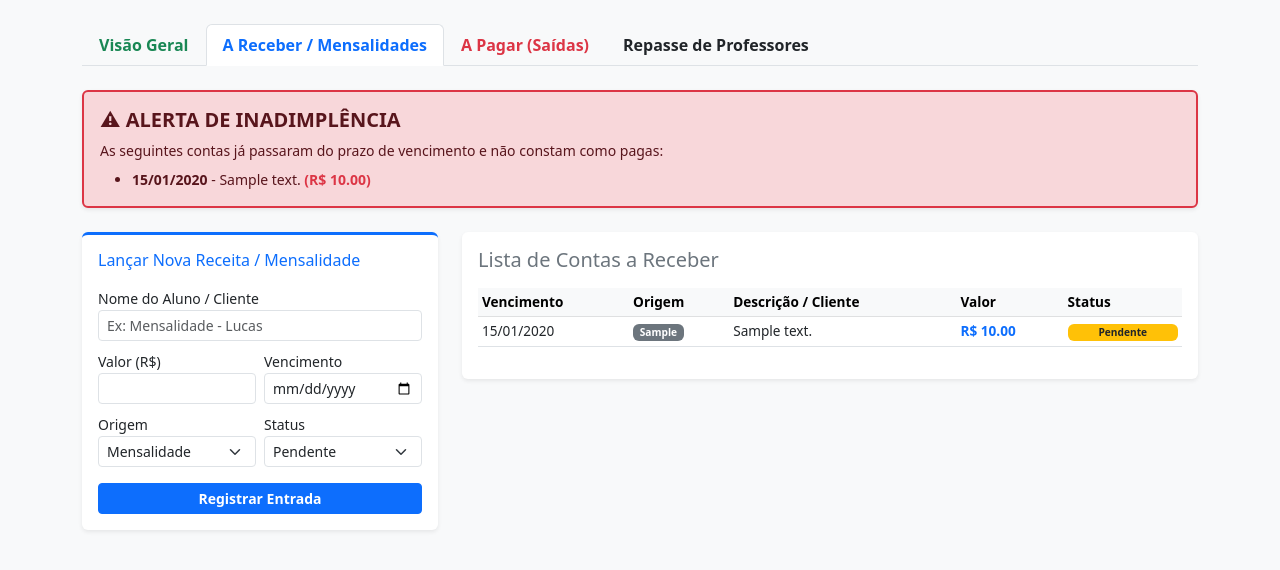
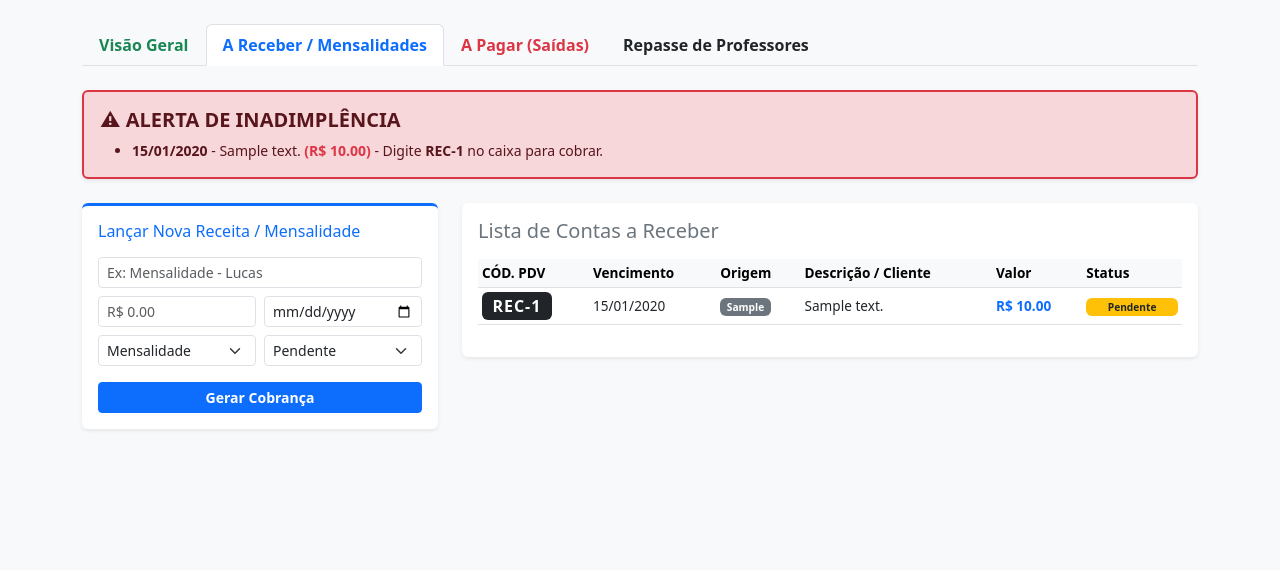
Before and after one commit to Casademusicacambuci/escola_musica, a Flask app: page /financeiro in a window 1280 px wide, after a click on "A Receber / Mensalidades". Shown: the part 56-626 px from the top of the page. Run offline with Flask 3, Linux system fonts and the light colour scheme; the visitor is signed in with stand-in values (Sample User, id 1); tables that the repository leaves empty hold one stand-in row (values such as "Sample post").

Commit message:
Update financeiro.html

```diff
--- a/templates/financeiro.html
+++ b/templates/financeiro.html
@@ -38,45 +38,34 @@
 
         <div class="tab-content" id="financeiroTabsContent">
 
-          <!-- ABA 1: VISÃO GERAL -->
           <div class="tab-pane fade show active" id="resumo" role="tabpanel">
               <div class="row text-center mb-4">
                   <div class="col-md-4 mb-3">
                       <div class="card border-0 shadow-sm border-bottom border-primary border-3">
-                          <div class="card-body">
-                              <h6 class="text-muted">A Receber Pendente</h6>
-                              <h3 class="text-primary">R$ {{ "%.2f"|format(t_a_receber) }}</h3>
-                          </div>
+                          <div class="card-body"><h6 class="text-muted">A Receber Pendente</h6><h3 class="text-primary">R$ {{ "%.2f"|format(t_a_receber) }}</h3></div>
                       </div>
                   </div>
                   <div class="col-md-4 mb-3">
                       <div class="card border-0 shadow-sm border-bottom border-danger border-3">
-                          <div class="card-body">
-                              <h6 class="text-muted">Despesas A Pagar</h6>
-                              <h3 class="text-danger">R$ {{ "%.2f"|format(t_a_pagar) }}</h3>
-                          </div>
+                          <div class="card-body"><h6 class="text-muted">Despesas A Pagar</h6><h3 class="text-danger">R$ {{ "%.2f"|format(t_a_pagar) }}</h3></div>
                       </div>
                   </div>
                   <div class="col-md-4 mb-3">
                       <div class="card border-0 shadow-sm border-bottom border-success border-3 bg-dark text-white">
-                          <div class="card-body">
-                              <h6 class="text-light">SALDO ATUAL EM CAIXA</h6>
-                              <h3 class="text-success">R$ {{ "%.2f"|format(saldo) }}</h3>
-                          </div>
+                          <div class="card-body"><h6 class="text-light">SALDO ATUAL EM CAIXA</h6><h3 class="text-success">R$ {{ "%.2f"|format(saldo) }}</h3></div>
                       </div>
                   </div>
               </div>
           </div>
 
-          <!-- ABA 2: A RECEBER E INADIMPLENTES -->
+          <!-- ABA A RECEBER (COM O CÓDIGO PDV) -->
           <div class="tab-pane fade" id="receber" role="tabpanel">
               {% if inadimplentes %}
               <div class="alert alert-danger mb-4 shadow-sm border-2 border-danger">
                   <h5 class="alert-heading fw-bold">⚠ ALERTA DE INADIMPLÊNCIA</h5>
-                  <p class="mb-0 small">As seguintes contas já passaram do prazo de vencimento e não constam como pagas:</p>
                   <ul class="mb-0 mt-2 small">
                       {% for i in inadimplentes %}
-                          <li><strong>{{ i.data_vencimento.strftime('%d/%m/%Y') }}</strong> - {{ i.descricao }} <strong class="text-danger">(R$ {{ "%.2f"|format(i.valor) }})</strong></li>
+                          <li><strong>{{ i.data_vencimento.strftime('%d/%m/%Y') }}</strong> - {{ i.descricao }} <strong class="text-danger">(R$ {{ "%.2f"|format(i.valor) }})</strong> - Digite <strong>REC-{{ i.id }}</strong> no caixa para cobrar.</li>
                       {% endfor %}
                   </ul>
               </div>
@@ -88,40 +77,27 @@
                           <div class="card-body">
                               <h6 class="text-primary mb-3">Lançar Nova Receita / Mensalidade</h6>
                               <form method="POST" action="/financeiro/receber/nova">
-                                  <div class="mb-2">
-                                      <label class="small">Nome do Aluno / Cliente</label>
-                                      <input type="text" class="form-control form-control-sm" name="descricao" placeholder="Ex: Mensalidade - Lucas" required>
-                                  </div>
+                                  <div class="mb-2"><input type="text" class="form-control form-control-sm" name="descricao" placeholder="Ex: Mensalidade - Lucas" required></div>
                                   <div class="row g-2 mb-2">
-                                      <div class="col-6">
-                                          <label class="small">Valor (R$)</label>
-                                          <input type="number" step="0.01" class="form-control form-control-sm" name="valor" required>
-                                      </div>
-                                      <div class="col-6">
-                                          <label class="small">Vencimento</label>
-                                          <input type="date" class="form-control form-control-sm" name="data_vencimento" required>
-                                      </div>
+                                      <div class="col-6"><input type="number" step="0.01" class="form-control form-control-sm" name="valor" placeholder="R$ 0.00" required></div>
+                                      <div class="col-6"><input type="date" class="form-control form-control-sm" name="data_vencimento" required></div>
                                   </div>
                                   <div class="row g-2 mb-3">
                                       <div class="col-6">
-                                          <label class="small">Origem</label>
                                           <select class="form-select form-select-sm" name="modulo_origem">
                                               <option value="Mensalidade">Mensalidade</option>
-                                              <option value="Luthier">Luthier</option>
-                                              <option value="Loja / PDV">Loja / PDV</option>
                                               <option value="Estúdio">Estúdio</option>
                                               <option value="Avulso">Avulso</option>
                                           </select>
                                       </div>
                                       <div class="col-6">
-                                          <label class="small">Status</label>
                                           <select class="form-select form-select-sm" name="status">
                                               <option value="Pendente">Pendente</option>
                                               <option value="Pago">Já Pago</option>
                                           </select>
                                       </div>
                                   </div>
-                                  <button type="submit" class="btn btn-primary btn-sm w-100 fw-bold">Registrar Entrada</button>
+                                  <button type="submit" class="btn btn-primary btn-sm w-100 fw-bold">Gerar Cobrança</button>
                               </form>
                           </div>
                       </div>
@@ -135,6 +111,7 @@
                                   <table class="table table-sm table-hover align-middle" style="font-size: 0.85rem;">
                                       <thead class="table-light">
                                           <tr>
+                                              <th>CÓD. PDV</th>
                                               <th>Vencimento</th>
                                               <th>Origem</th>
                                               <th>Descrição / Cliente</th>
@@ -145,6 +122,14 @@
                                       <tbody>
                                           {% for r in receber %}
                                           <tr>
+                                              <!-- O CÓDIGO MÁGICO DO PDV APARECE AQUI -->
+                                              <td>
+                                                {% if r.status == 'Pendente' %}
+                                                    <span class="badge bg-dark fs-6" style="letter-spacing: 1px;">REC-{{ r.id }}</span>
+                                                {% else %}
+                                                    <span class="text-muted small">REC-{{ r.id }}</span>
+                                                {% endif %}
+                                              </td>
                                               <td>{{ r.data_vencimento.strftime('%d/%m/%Y') }}</td>
                                               <td><span class="badge bg-secondary">{{ r.modulo_origem }}</span></td>
                                               <td>{{ r.descricao }}</td>
@@ -167,18 +152,14 @@
               </div>
           </div>
 
-          <!-- ABA 3: A PAGAR E CADASTROS -->
           <div class="tab-pane fade" id="pagar" role="tabpanel">
-              <div class="alert alert-info text-center">Para focar no Repasse e Recebimentos agora, deixei esta aba condensada para navegação rápida no código! (Suas contas a pagar continuam salvas no banco de dados)</div>
+              <div class="alert alert-info text-center">Aba condensada (Suas contas a pagar continuam salvas).</div>
           </div>
 
-          <!-- ABA 4: REPASSE DE PROFESSORES (AGORA FUNCIONAL) -->
           <div class="tab-pane fade" id="repasse" role="tabpanel">
               <div class="card shadow-sm border-0 border-top border-dark border-3">
                   <div class="card-body">
                       <h4 class="card-title text-dark mb-2">Folha de Pagamento - Professores (Mês Atual)</h4>
-                      <p class="text-muted small mb-4">O sistema puxa automaticamente os alunos que tiveram aulas "Concluídas" com cada professor neste mês, soma o valor da mensalidade de cada aluno e calcula a comissão padrão de 40%. Ao clicar no botão, ele envia esse valor direto para o "Contas a Pagar".</p>
-
                       {% if not repasse_profs %}
                           <p class="text-center text-muted py-5">Nenhuma aula foi marcada como 'Concluída' neste mês ainda.</p>
                       {% else %}
@@ -189,17 +170,12 @@
                                       <div class="card-body text-center">
                                           <h5 class="fw-bold mb-0">{{ prof.nome }}</h5>
                                           <p class="small text-muted mb-3">Atendeu {{ prof.qtd_alunos }} aluno(s) neste mês.</p>
-
                                           <div class="d-flex justify-content-between mb-2 small border-bottom pb-1">
-                                              <span>Soma das Mensalidades:</span>
-                                              <span>R$ {{ "%.2f"|format(prof.valor_base) }}</span>
+                                              <span>Soma Mensalidades:</span><span>R$ {{ "%.2f"|format(prof.valor_base) }}</span>
                                           </div>
                                           <div class="d-flex justify-content-between mb-3 text-dark fw-bold">
-                                              <span>Repasse (40%):</span>
-                                              <span class="fs-5 text-success">R$ {{ "%.2f"|format(prof.comissao) }}</span>
+                                              <span>Repasse (40%):</span><span class="fs-5 text-success">R$ {{ "%.2f"|format(prof.comissao) }}</span>
                                           </div>
-
-                                          <!-- Botão que gera a Conta a Pagar pro Professor -->
                                           <form action="/financeiro/repasse/pagar" method="POST">
                                               <input type="hidden" name="nome_professor" value="{{ prof.nome }}">
                                               <input type="hidden" name="valor_comissao" value="{{ prof.comissao }}">
@@ -218,7 +194,7 @@
         </div>
     </div>
 
-    <!-- JANELA FLUTUANTE PARA EXPORTAR PLANILHA (AGORA COM FILTROS) -->
+    <!-- JANELA DE EXPORTAÇÃO COM FILTROS CORRIGIDOS -->
     <div class="modal fade" id="modalExportar" tabindex="-1" aria-hidden="true">
       <div class="modal-dialog">
         <div class="modal-content">
@@ -232,20 +208,15 @@
                       <div class="col-6"><label class="small fw-bold">Data Inicial</label><input type="date" class="form-control form-control-sm" name="data_inicio" required></div>
                       <div class="col-6"><label class="small fw-bold">Data Final</label><input type="date" class="form-control form-control-sm" name="data_fim" required></div>
                   </div>
-
                   <div class="mb-3">
                       <label class="small fw-bold">Qual módulo você quer filtrar?</label>
                       <select class="form-select form-select-sm border-primary" name="filtro_modulo">
                           <option value="Todos">Mostrar Todos os Módulos</option>
                           <option value="Loja / PDV">Apenas Loja / PDV</option>
-                          <option value="Lanchonete">Apenas Lanchonete</option>
                           <option value="Estúdio">Apenas Estúdios</option>
                           <option value="Mensalidade">Apenas Mensalidades de Alunos</option>
-                          <option value="Luthier">Apenas Luthier</option>
                       </select>
-                      <small class="text-muted" style="font-size: 0.7rem;">(Selecione um módulo específico ou deixe em Todos)</small>
                   </div>
-
                   <div class="mb-2">
                       <label class="small fw-bold">Entradas ou Saídas?</label>
                       <select class="form-select form-select-sm" name="tipo_relatorio">
@@ -260,7 +231,6 @@
         </div>
       </div>
     </div>
-
     <script src="https://cdn.jsdelivr.net/npm/bootstrap@5.3.0/dist/js/bootstrap.bundle.min.js"></script>
 </body>
 </html>
```
